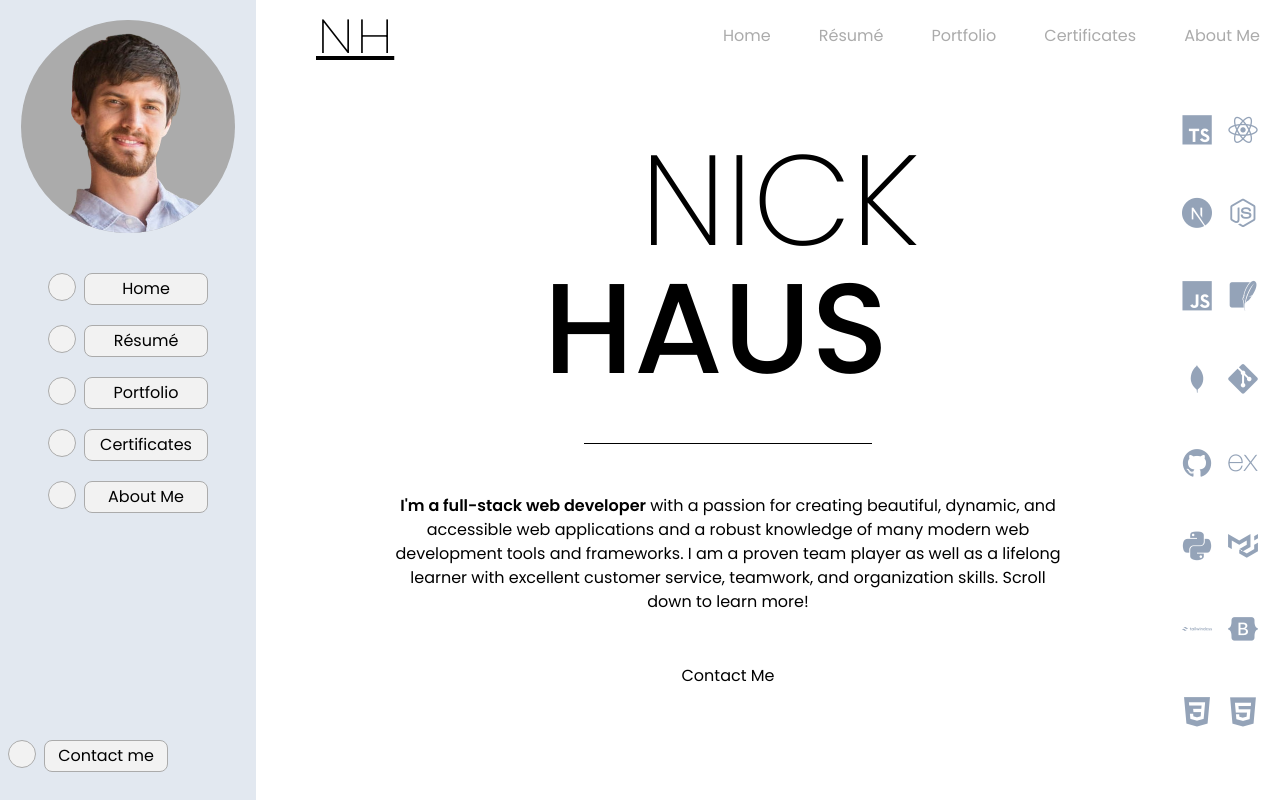
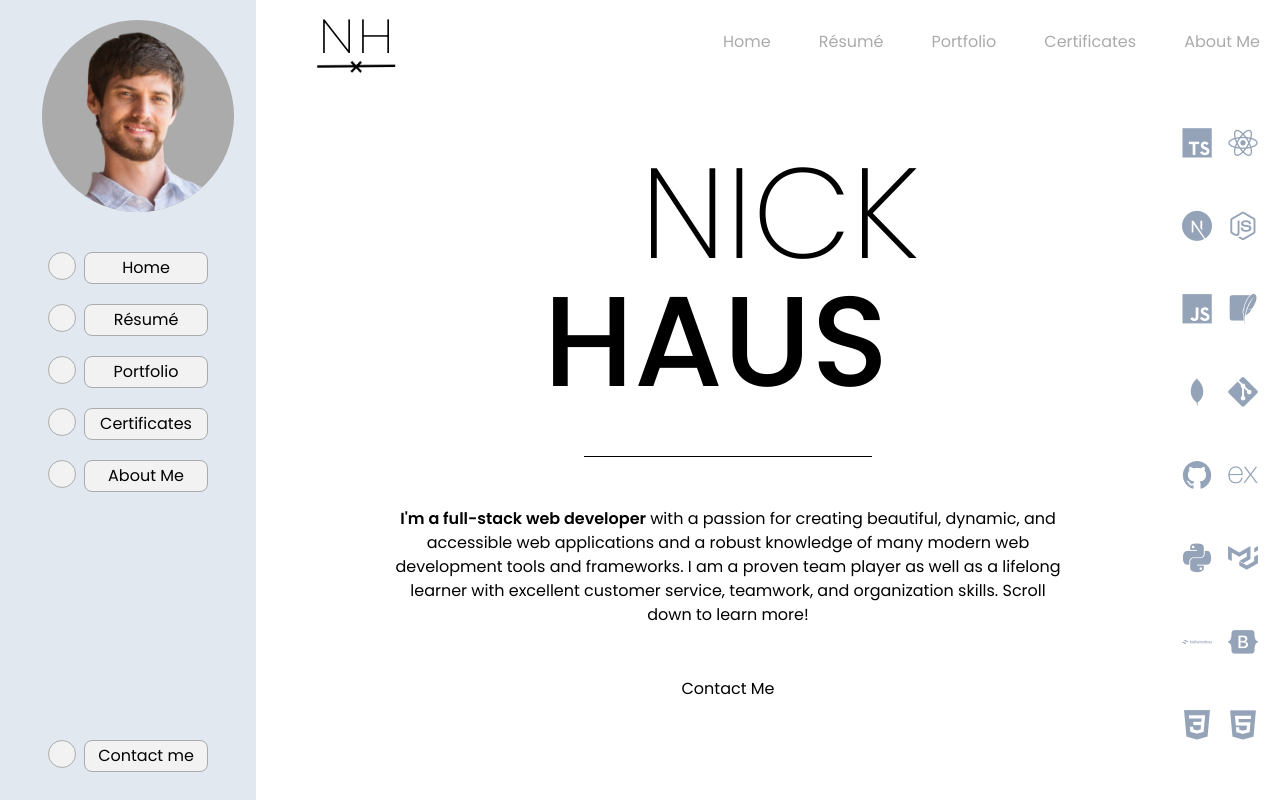
Before and after one commit to njhaus/portfolio-dev, a React (Vite) app: page / in a window 1280 px wide. Built offline with nearby package versions, Linux system fonts and the light colour scheme; the HTML template or start-up script is replaced by a standard one.

Commit message:
Main styling

```diff
--- a/src/pages/header/components/MainLogo.tsx
+++ b/src/pages/header/components/MainLogo.tsx
@@ -2,8 +2,9 @@ import React from 'react'
 
 const MainLogo = () => {
     return (
-    <div className="main-logo flex-col mx-10">
-        <h2 className='font-heading text-5xl font-extralight underline'>NH</h2>
+    <div className="main-logo flex-col align-middle mx-10">
+        <h2 className='font-heading text-5xl font-extralight'>NH</h2>
+        <img className='w-20' src="/logo-decoration.png"/>
       </div>
     );
 }
--- a/src/pages/sections/welcome/components/WelcomeAboutMe.tsx
+++ b/src/pages/sections/welcome/components/WelcomeAboutMe.tsx
@@ -6,13 +6,14 @@ const WelcomeAboutMe = () => {
   return (
     <>
       <Divider />
-      <h2 className="text-5xl font-medium text-left self-end me-20">
+      <h2 className="text-5xl font-medium w-full text-right max-w-2xl">
         Thank you for visiting!
       </h2>
       <p className="mx-8 max-w-2xl">
-        I'm excited to work with you. Click below to learn more about me and what I have to offer your team.
+        I'm excited to work with you. Click below to learn more about me and
+        what I have to offer your team.
       </p>
-        <button>About Me</button>
+      <button>About Me</button>
     </>
   );
 }
--- a/src/pages/sections/welcome/components/WelcomeCertificates.tsx
+++ b/src/pages/sections/welcome/components/WelcomeCertificates.tsx
@@ -6,9 +6,9 @@ const WelcomeCertificates = () => {
   return (
     <>
       <Divider />
-      <h2 className="text-5xl font-medium text-left self-start ms-10">.</h2>
+      <h2 className="text-5xl font-medium w-full text-left max-w-2xl">Lifelong learning and dedication.</h2>
       <p className="mx-8 max-w-2xl">
-        Beyond having a bachelors degreem I have built the knowledge and skills
+        Beyond having a bachelors degree, I have built the knowledge and skills
         to be an asset to any developer team through numerous courses and
         diligent self-study. Click below to view my certificates.
       </p>
--- a/src/pages/sections/welcome/components/WelcomePortfolio.tsx
+++ b/src/pages/sections/welcome/components/WelcomePortfolio.tsx
@@ -6,11 +6,13 @@ const WelcomePortfolio = () => {
   return (
     <>
       <Divider />
-        <h2 className="text-5xl font-medium text-left self-end me-20">
+      <h2 className="text-5xl font-medium w-full text-right max-w-2xl">
         Work you can trust.
       </h2>
       <p className="mx-12 max-w-2xl">
-          The detail and detication I put into my work shows in the final product. I strive to produce comprehensive, easy to maintain applications that deliver an excellent user experience.
+        The detail and detication I put into my work shows in the final product.
+        I strive to produce comprehensive, easy-to-maintain applications that
+        deliver an excellent user experience.
       </p>
       <button>View Portfolio</button>
     </>
--- a/src/pages/sections/welcome/components/WelcomeResume.tsx
+++ b/src/pages/sections/welcome/components/WelcomeResume.tsx
@@ -6,11 +6,15 @@ const WelcomeResume = () => {
   return (
     <>
       <Divider />
-      <h2 className="text-5xl font-medium text-left self-start ms-10">Proven professionalism.</h2>
+      <h2 className="text-5xl font-medium w-full text-left max-w-2xl">
+        Proven professionalism.
+      </h2>
       <p className="mx-8 max-w-2xl">
-        I've worked tirelessly to build the technical skills necessary to succed in a modern,
-        fast-pased environment. I have experience in MERN stack technologies, Typescript, Next.js, Javascript, HTML, CSS, Python, SQL and no-SQL databases, and a number of front-end libraries. Check out my resume to learn more about
-        my professional experience.
+        I've worked tirelessly to build the technical skills necessary to succed
+        in a modern, fast-pased environment. I have experience in MERN stack
+        technologies, Typescript, Next.js, Javascript, HTML, CSS, Python, SQL
+        and no-SQL databases, and a number of front-end libraries. Check out my
+        resume to learn more about my professional experience.
       </p>
       <button>View Resume</button>
     </>
--- a/src/pages/sidebar/Sidebar.tsx
+++ b/src/pages/sidebar/Sidebar.tsx
@@ -11,7 +11,7 @@ interface Sidebar {
 
 const Sidebar = ({pageText, currPage, handlePage}: Sidebar) => {
   return (
-    <aside className="bg-slate-200 h-full w-1/5 max-w-64">
+    <aside className="bg-slate-200 h-full w-1/5 max-w-64 relative">
       <MainImg />
       <ul className="inline-block min-w-40">
         {pageText.map((pg) => (
@@ -23,7 +23,7 @@ const Sidebar = ({pageText, currPage, handlePage}: Sidebar) => {
           />
         ))}
       </ul>
-      <div className="absolute bottom-2 left-2 flex gap-2 my-5 inline-block min-w-40">
+      <div className="absolute bottom-2 left-1/2 flex gap-2 my-5 min-w-40 -translate-x-1/2">
         <div className="bg-xLight border-main border rounded-full w-7 h-7"></div>
         <button
           className="h-8 bg-xLight border-main border rounded-lg flex-grow"
--- a/src/pages/sidebar/components/MainImg.tsx
+++ b/src/pages/sidebar/components/MainImg.tsx
@@ -2,8 +2,13 @@ import React from 'react'
 
 const MainImg = () => {
   return (
-    <img className='rounded-full bg-main w-5/6 mx-auto my-5 min-w-44 mx-5' src={'/headshot.png'}></img>
-  )
+    <div className='ps-5'>
+      <img
+        className="rounded-full bg-main w-5/6 mx-auto my-5 w-48 mx-auto"
+        src={"/headshot.png"}
+      ></img>
+    </div>
+  );
 }
 
 export default MainImg
--- a/src/styles/output.css
+++ b/src/styles/output.css
@@ -552,6 +552,10 @@ video {
   position: absolute;
 }
 
+.relative {
+  position: relative;
+}
+
 .sticky {
   position: sticky;
 }
@@ -574,6 +578,10 @@ video {
 
 .bottom-2 {
   bottom: 0.5rem;
+}
+
+.left-1\/2 {
+  left: 50%;
 }
 
 .m-3 {
@@ -658,6 +666,10 @@ video {
   margin-inline-start: 5rem;
 }
 
+.ms-5 {
+  margin-inline-start: 1.25rem;
+}
+
 .inline-block {
   display: inline-block;
 }
@@ -710,6 +722,22 @@ video {
   width: 100%;
 }
 
+.w-44 {
+  width: 11rem;
+}
+
+.w-48 {
+  width: 12rem;
+}
+
+.w-10 {
+  width: 2.5rem;
+}
+
+.w-16 {
+  width: 4rem;
+}
+
 .min-w-44 {
   min-width: 11rem;
 }
@@ -732,6 +760,11 @@ video {
 
 .grow {
   flex-grow: 1;
+}
+
+.-translate-x-1\/2 {
+  --tw-translate-x: -50%;
+  transform: translate(var(--tw-translate-x), var(--tw-translate-y)) rotate(var(--tw-rotate)) skewX(var(--tw-skew-x)) skewY(var(--tw-skew-y)) scaleX(var(--tw-scale-x)) scaleY(var(--tw-scale-y));
 }
 
 .grid-cols-2 {
@@ -870,8 +903,16 @@ video {
   padding-inline-start: 5rem;
 }
 
+.ps-5 {
+  padding-inline-start: 1.25rem;
+}
+
 .text-left {
   text-align: left;
+}
+
+.text-right {
+  text-align: right;
 }
 
 .align-middle {
```
Also changed, not shown: public/logo-decoration.png (added), 1 other file (tests, documents, lock files or other folders). Lines whose indentation alone changed are shown as unchanged.
